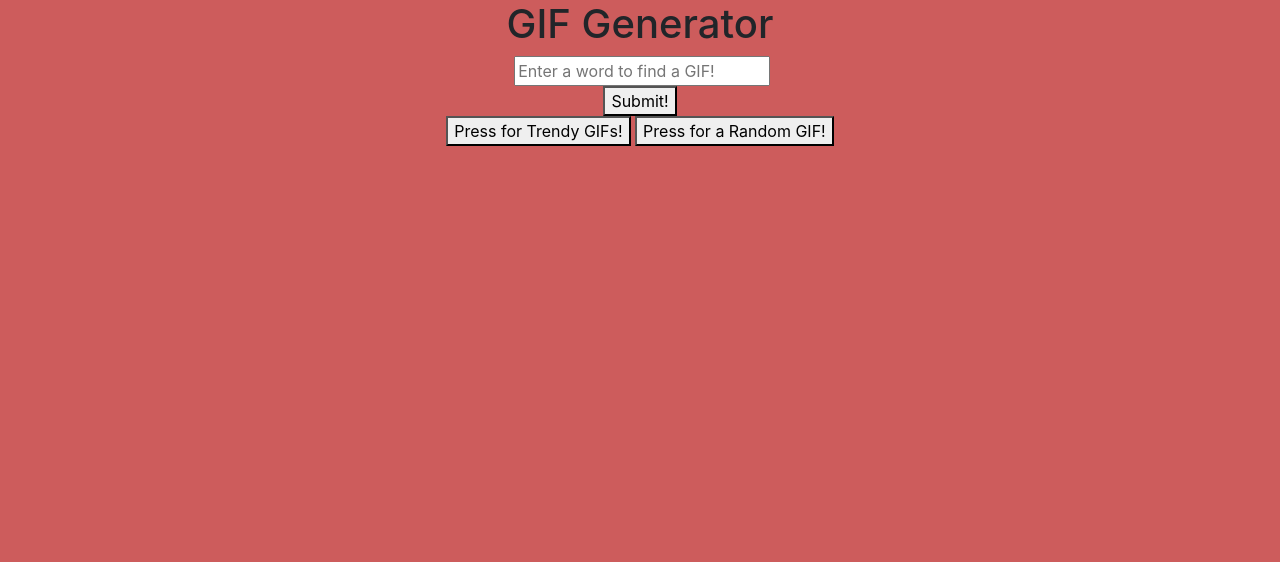
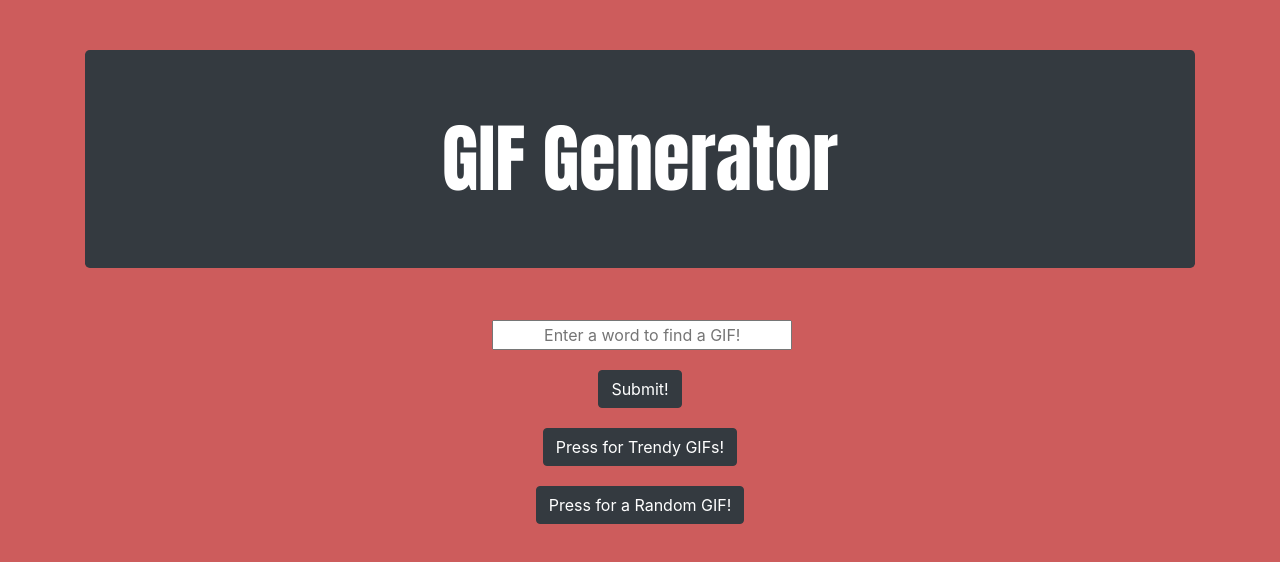
Before and after one commit to ChrisKLoveless/giphy-API, a website built with webpack: page src/index.html in a window 1280 px wide. Built offline with nearby package versions, Linux system fonts and the light colour scheme.

Commit message:
add css styling to page
co-authored-by: Chris Loveless <chriskloveless@gmail.com>

```diff
--- a/src/css/styles.css
+++ b/src/css/styles.css
@@ -1,4 +1,21 @@
 body {
   background-color: indianred;
   text-align: center;
+  padding-top: 50px;
 }
+
+h1 {
+  font-size: 75px;
+  color:white;
+  font-family: Impact, Haettenschweiler, 'Arial Narrow Bold', sans-serif;
+}
+
+input {
+  margin-top: 20px;
+  width: 300px;
+  text-align: center;
+}
+
+button {
+  margin-top: 20px;;
+}
--- a/src/index.html
+++ b/src/index.html
@@ -8,17 +8,18 @@
 <body>
 
   <div class="container">
-    <h1>GIF Generator</h1>
+    <h1 class="jumbotron bg-dark">GIF Generator</h1>
     <form id="form">
       <label for="input"></label>
         <input type="text" id="input" placeholder="Enter a word to find a GIF!">
         <br>
-      <button type="submit">Submit!</button>
+      <button class="btn btn-dark" type="submit">Submit!</button>
     </form>
   </div>
 
-  <button type="btn" id="trend-btn">Press for Trendy GIFs!</button>
-  <button type="btn" id="random-btn">Press for a Random GIF!</button>
+  <button class="btn btn-dark" type="btn" id="trend-btn">Press for Trendy GIFs!</button>
+  <br>
+  <button class="btn btn-dark" type="btn" id="random-btn">Press for a Random GIF!</button>
 
   <div id="output"></div>
 
```
